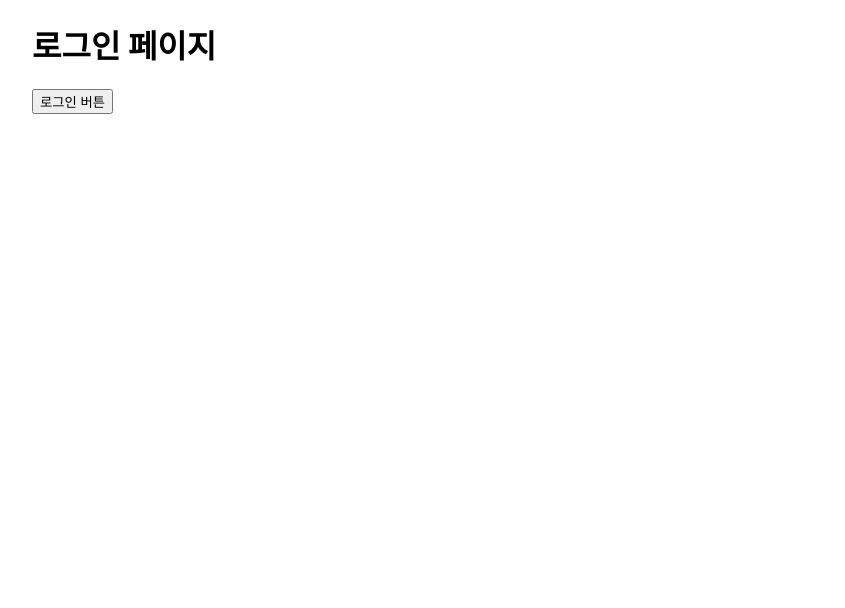
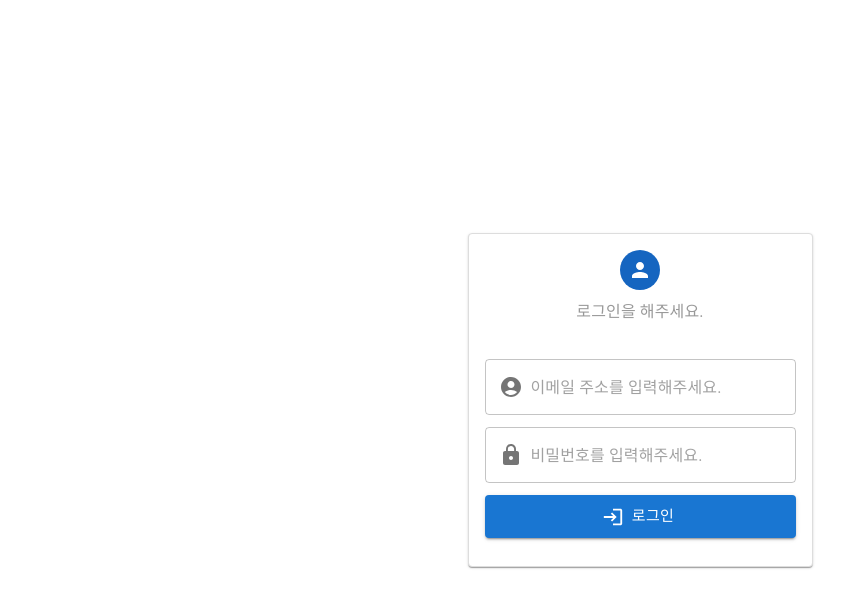
Before and after one commit to 7th-wanted-pre-onboarding-frontend/pre-onboarding-7th-3-2-1-, a Next.js app: page /login in a window 1280 px wide. Shown: the top 608 px of the page, without its empty margins (0-845 px from the left). Built offline with nearby package versions, Linux system fonts and the light colour scheme.

Commit message:
feat: 로그인 페이지 퍼블리싱

```diff
--- /dev/null
+++ b/components/LoginForm.tsx
@@ -0,0 +1,138 @@
+import {
+  FormControl,
+  InputAdornment,
+  OutlinedInput,
+  FormGroup,
+  Button,
+  Avatar,
+  Card,
+  CardContent,
+  Box,
+  Typography
+} from '@mui/material';
+import {
+  AccountCircle,
+  Lock,
+  Person,
+  Login as LoginIcon
+} from '@mui/icons-material';
+import { useMutation } from '@tanstack/react-query';
+import AuthService from '../utils/services/Auth.service';
+import { useRouter } from 'next/router';
+import { useAppDispatch } from '../utils/store';
+import LocalService from '../utils/services/Local.service';
+import { setUser } from '../utils/store/userReducer';
+import React, { useState } from 'react';
+
+export default function LoginForm() {
+  const router = useRouter();
+  const dispatch = useAppDispatch();
+  const [email, setEmail] = useState('');
+  const [password, setPassword] = useState('');
+
+  const login = useMutation(AuthService.signIn, {
+    onSuccess: (response) => {
+      const {
+        data: { user }
+      } = response;
+
+      LocalService.set('userId', user.id);
+      dispatch(setUser(user));
+
+      AuthService.autoSignOut(router);
+      router.push('/');
+    }
+  });
+
+  const onSubmit = async (e: React.FormEvent) => {
+    e.preventDefault();
+    login.mutate({ email, password });
+  };
+
+  const onInputEmail = (e: React.ChangeEvent<HTMLInputElement>) => {
+    setEmail(e.target.value);
+  };
+
+  const onInputPassword = (e: React.ChangeEvent<HTMLInputElement>) => {
+    setPassword(e.target.value);
+  };
+
+  return (
+    <Card
+      sx={{
+        maxWidth: 345,
+        border: '1px solid #ddd'
+      }}
+    >
+      <CardContent>
+        <Box
+          sx={{
+            display: 'flex',
+            justifyContent: 'center',
+            alignItems: 'center',
+            flexDirection: 'column',
+            gap: '8px',
+            marginBottom: '25px'
+          }}
+        >
+          <Avatar
+            sx={{
+              bgcolor: '#1565C0'
+            }}
+          >
+            <Person />
+          </Avatar>
+          <Typography
+            variant='subtitle1'
+            component='h2'
+            sx={{ color: '#999999' }}
+          >
+            로그인을 해주세요.
+          </Typography>
+        </Box>
+        <form onSubmit={onSubmit}>
+          <FormGroup row>
+            <FormControl variant='standard' fullWidth required margin='dense'>
+              <OutlinedInput
+                placeholder='이메일 주소를 입력해주세요.'
+                startAdornment={
+                  <InputAdornment position='start'>
+                    <AccountCircle />
+                  </InputAdornment>
+                }
+                type='email'
+                onChange={onInputEmail}
+                value={email}
+              />
+            </FormControl>
+            <FormControl variant='standard' fullWidth required margin='dense'>
+              <OutlinedInput
+                placeholder='비밀번호를 입력해주세요.'
+                startAdornment={
+                  <InputAdornment position='start'>
+                    <Lock />
+                  </InputAdornment>
+                }
+                type='password'
+                autoComplete='true'
+                onChange={onInputPassword}
+                value={password}
+              />
+            </FormControl>
+            <FormControl variant='standard' fullWidth required margin='dense'>
+              <Button
+                type='submit'
+                variant='contained'
+                fullWidth
+                startIcon={<LoginIcon />}
+                size='large'
+              >
+                로그인
+              </Button>
+            </FormControl>
+          </FormGroup>
+        </form>
+      </CardContent>
+    </Card>
+  );
+}
--- a/pages/_app.tsx
+++ b/pages/_app.tsx
@@ -9,7 +9,6 @@ import type { AppProps } from 'next/app';
 import { Provider } from 'react-redux';
 import { store } from '../utils/store';
 import RouterGuard from '../components/RouterGuard';
-
 const queryClient = new QueryClient();
 
 export default function App({ Component, pageProps }: AppProps) {
--- a/pages/login.tsx
+++ b/pages/login.tsx
@@ -1,35 +1,17 @@
 import Head from 'next/head';
 import styles from '../styles/Home.module.css';
-import { useRouter } from 'next/router';
-import { useMutation } from '@tanstack/react-query';
-import AuthService from '../utils/services/Auth.service';
 import { useAppDispatch, useAppSelector } from '../utils/store';
 import { setUser } from '../utils/store/userReducer';
 import LocalService from '../utils/services/Local.service';
 import { useEffect } from 'react';
 import CookieService from '../utils/services/Cookie.service';
 
+import { Container } from '@mui/material';
+import LoginForm from '../components/LoginForm';
+
 export default function Login() {
-  const router = useRouter();
   const dispatch = useAppDispatch();
   const state = useAppSelector((state) => state.user);
-  const login = useMutation(AuthService.signIn, {
-    onSuccess: (response) => {
-      const {
-        data: { user }
-      } = response;
-
-      LocalService.set('userId', user.id);
-      dispatch(setUser(user));
-
-      AuthService.autoSignOut(router);
-      router.push('/');
-    }
-  });
-
-  const onLogin = async () => {
-    login.mutate();
-  };
 
   useEffect(() => {
     if (state) {
@@ -49,10 +31,16 @@ export default function Login() {
       </Head>
 
       <main>
-        <h1>로그인 페이지</h1>
-        <button type='button' onClick={onLogin}>
-          로그인 버튼
-        </button>
+        <Container
+          sx={{
+            height: '100vh',
+            display: 'flex',
+            alignItems: 'center',
+            justifyContent: 'center'
+          }}
+        >
+          <LoginForm />
+        </Container>
       </main>
     </div>
   );
```
